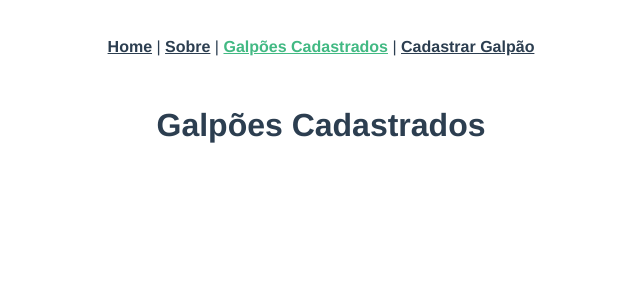
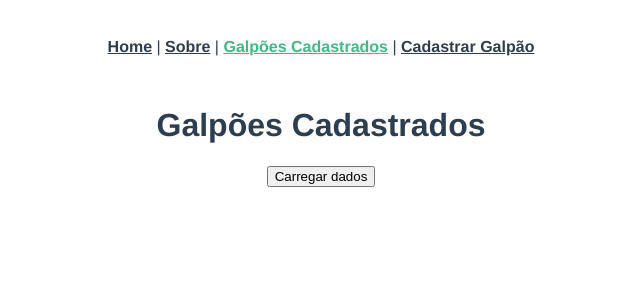
Before and after one commit to marcos-grocha/warehouse-vuejs, a Vue app: page /warehouses in a window 1280 px wide. Shown: the top 300 px of the page, without its empty margins (319-959 px from the left). Built offline with nearby package versions, Linux system fonts and the light colour scheme; the HTML template or start-up script is replaced by a standard one.

Commit message:
Consumindo dados da API em Rails WareHouse - Ao clicar no botão carregar dados, recebe no console

```diff
--- a/src/views/WareHouseList.vue
+++ b/src/views/WareHouseList.vue
@@ -1,12 +1,25 @@
 <template>
     <div>
         <h1>Galpões Cadastrados</h1>
+        <button v-on:click="getWareHouse">Carregar dados</button>
     </div>
 </template>
 
 <script>
     export default {
-        name: 'WareHouseList'
+        name: 'WareHouseList',
+        methods: {
+            async getWareHouse(){
+                // Realizando a requisição
+                const response = await this.$http.get('http://localhost:3000/api/v1/warehouses');
+
+                // Expõe a resposta da requisição
+                const result = await response.json();
+
+                // Exibindo os dados no console do navegador
+                console.log(result);
+            }
+        }
     }
 </script>
 
```
